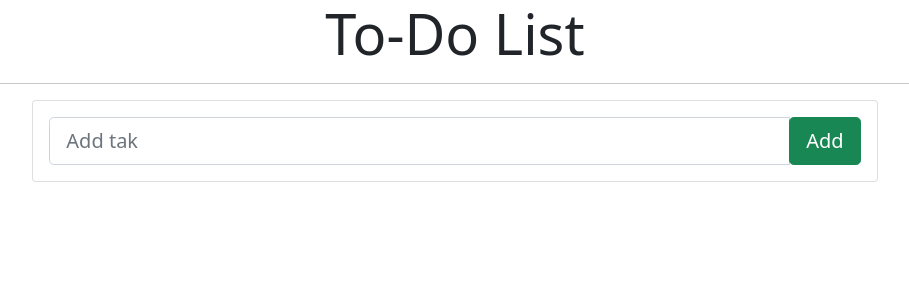
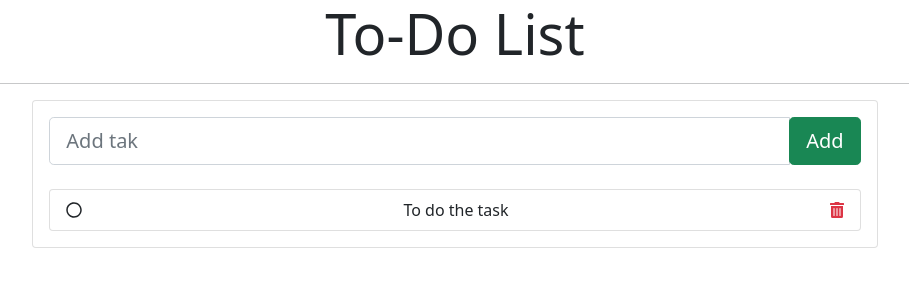
Before and after one commit to willikercarmo/ProjectTaskVueJs, a Vue app: page / in a window 1280 px wide. Shown: the top 300 px of the page, without its empty margins (185-1094 px from the left). Built offline with nearby package versions, Linux system fonts and the light colour scheme.

Commit message:
Added FontAwesome

```diff
--- a/public/index.html
+++ b/public/index.html
@@ -7,6 +7,7 @@
     <link rel="icon" href="<%= BASE_URL %>favicon.ico">
     <title><%= htmlWebpackPlugin.options.title %></title>
     <link href="https://cdn.jsdelivr.net/npm/bootstrap@5.1.3/dist/css/bootstrap.min.css" rel="stylesheet" integrity="sha384-1BmE4kWBq78iYhFldvKuhfTAU6auU8tT94WrHftjDbrCEXSU1oBoqyl2QvZ6jIW3" crossorigin="anonymous">
+    <script defer src="https://use.fontawesome.com/releases/v5.15.4/js/all.js" integrity="sha384-rOA1PnstxnOBLzCLMcre8ybwbTmemjzdNlILg8O7z1lUkLXozs4DHonlDtnE7fpc" crossorigin="anonymous"></script>
   </head>
   <body>
     <noscript>
--- a/src/components/Task.vue
+++ b/src/components/Task.vue
@@ -12,6 +12,18 @@
                       <button class="btn btn-success btn-lg">Add</button>
                   </div>
               </div>
+              <br>
+              <ul class="list-group">
+                  <li class="list-group-item d-flex justify-content-between">
+                      <span class="cursor">
+                          <i class="far fa-circle"></i>
+                      </span>
+                      To do the task
+                      <span class="text-danger cursor">
+                          <i class="fas fa-trash-alt"></i>
+                      </span>
+                  </li>
+              </ul>
           </div>
         </div>
       </div>
@@ -25,4 +37,8 @@ export default {
 };
 </script>
 
-<style scoped></style>
+<style scoped>
+.cursor{
+    cursor: pointer;
+}
+</style>
```
